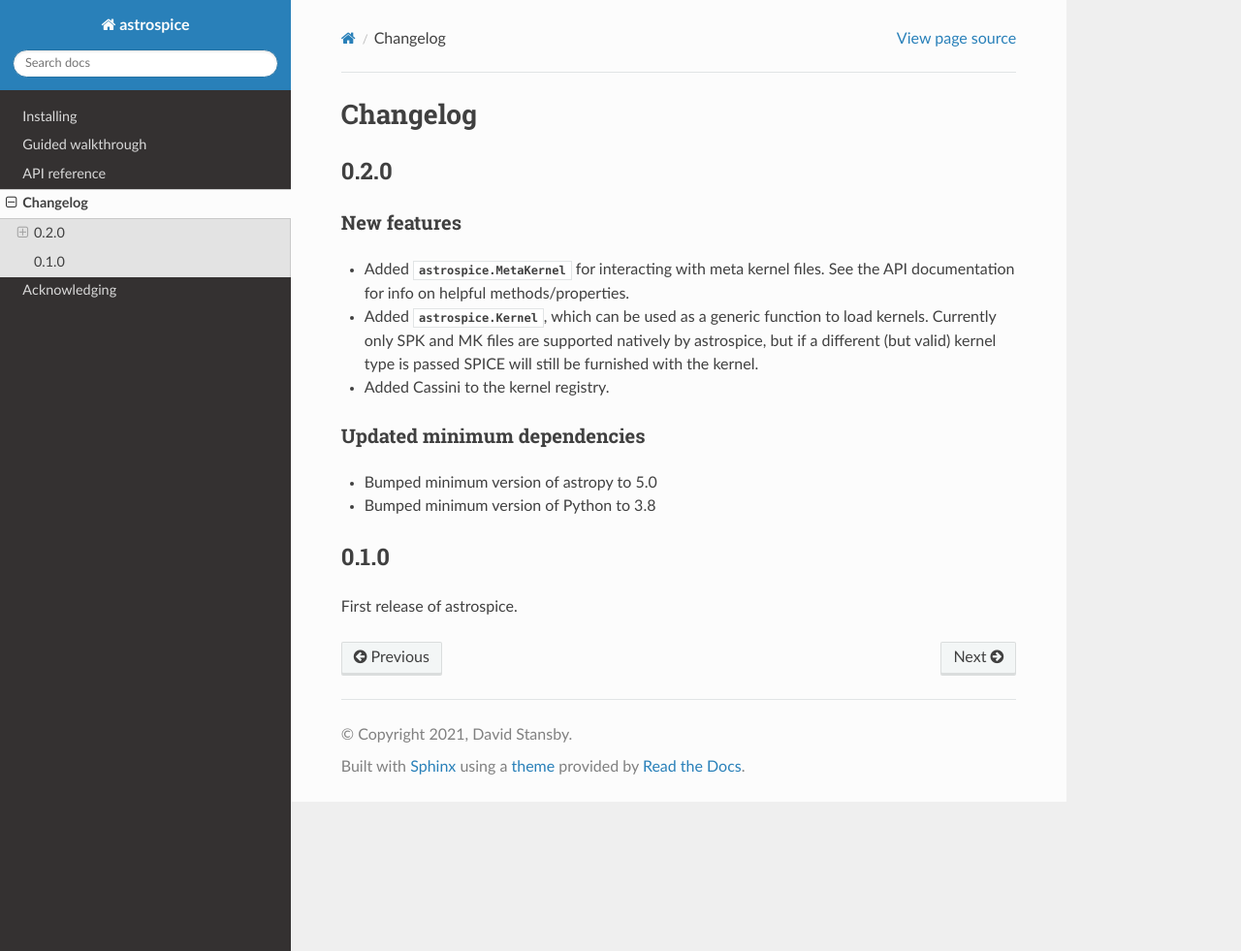
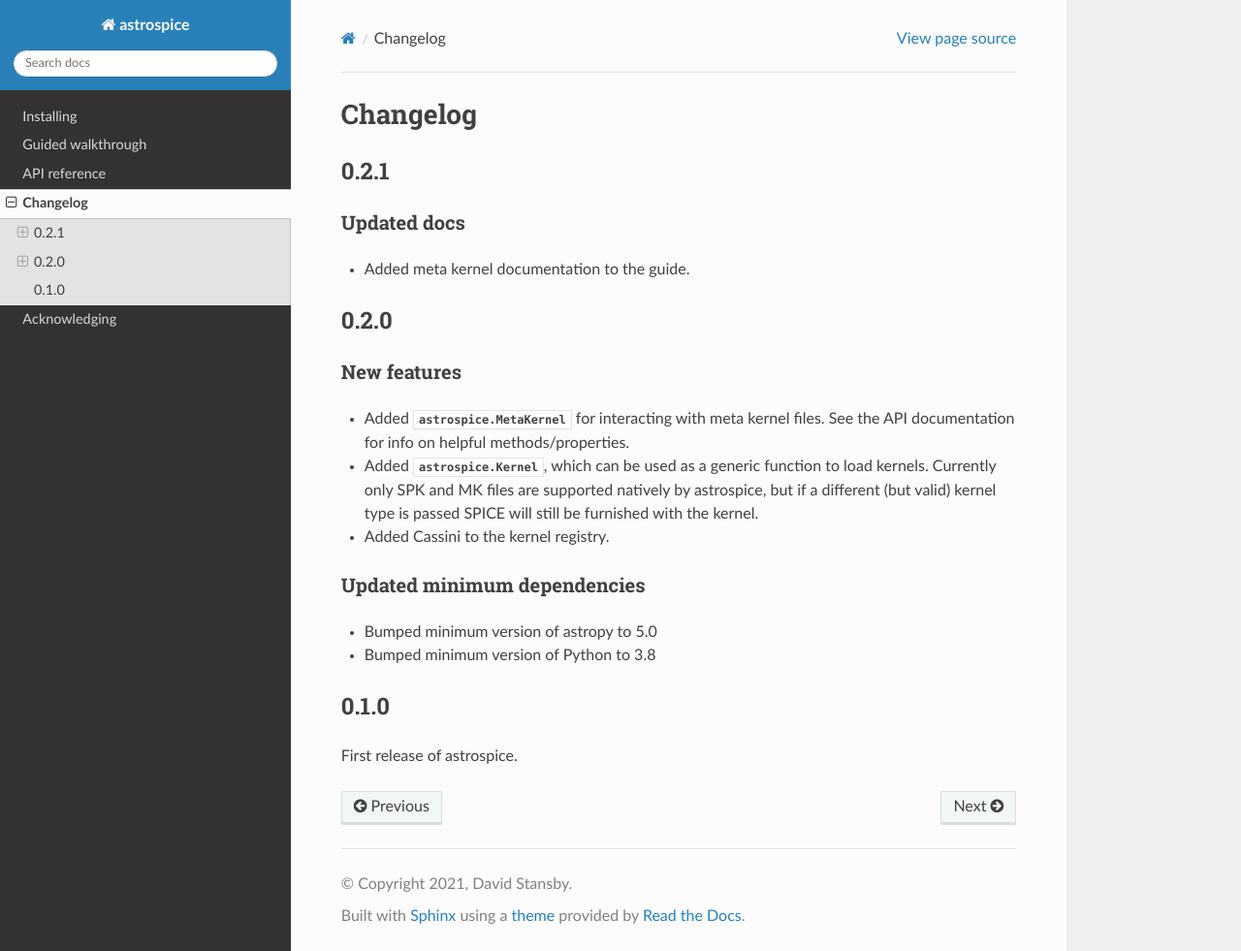
Before and after one commit to astrospice/astrospice, a Sphinx documentation site: the page built from docs/changelog.rst, in a window 1280 px wide and 981 px high. Shown: the whole window at 97% size. Built offline with Sphinx 7.4.7 and the Read the Docs theme 2.0.0, drawn with Linux system fonts in a browser that asks for light colours; pages that are not in the unit, such as notebooks, are missing from menus; the version number could not be read and is left out.

Commit message:
Add changelog entry

```diff
--- a/docs/changelog.rst
+++ b/docs/changelog.rst
@@ -1,5 +1,11 @@
 Changelog
 =========
+
+0.2.1
+-----
+Updated docs
+~~~~~~~~~~~~
+- Added meta kernel documentation to the guide.
 
 0.2.0
 -----
```
